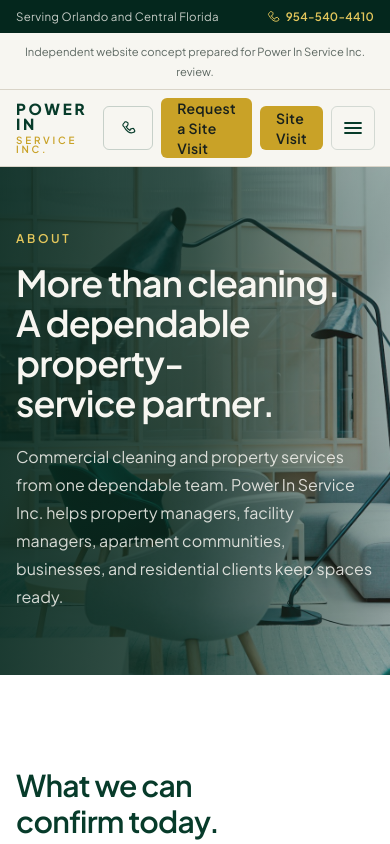
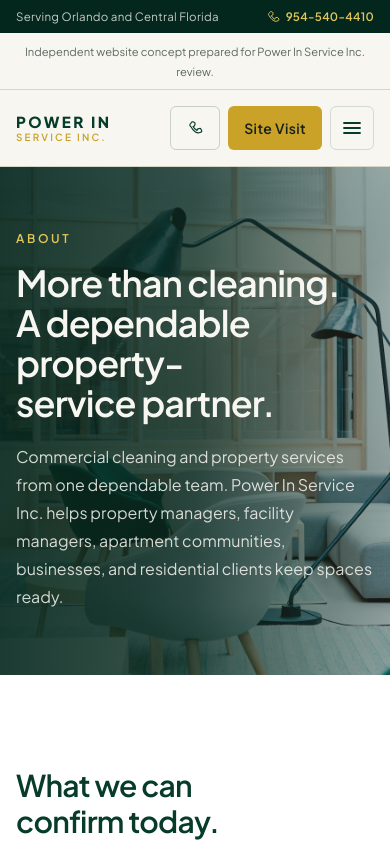
Before and after one commit to salutethegenius/demo-powerinservice-site, a Next.js app: page /about in a window 390 px wide. Shown: the top 844 px of the page. Built offline with nearby package versions, Linux system fonts and the light colour scheme.

Commit message:
Fix header wrapping and duplicate mobile quote buttons
Keep the wordmark on two lines, and use a single site-visit control so Tailwind display classes no longer show both labels at once.

```diff
--- a/src/components/layout/Header.tsx
+++ b/src/components/layout/Header.tsx
@@ -42,7 +42,7 @@ export function Header() {
       <Container className="flex h-[4.75rem] items-center justify-between gap-4">
         <Wordmark />
 
-        <nav aria-label="Primary" className="hidden items-center gap-1 xl:flex">
+        <nav aria-label="Primary" className="hidden items-center gap-0.5 xl:flex">
           {desktopItems.map((item) => {
             const active =
               pathname === item.href ||
@@ -52,7 +52,7 @@ export function Header() {
                 key={item.label}
                 href={item.href}
                 className={clsx(
-                  "rounded-md px-3 py-2 text-sm font-medium transition-colors",
+                  "rounded-md px-2.5 py-2 text-sm font-medium transition-colors",
                   active
                     ? "text-forest"
                     : "text-muted hover:text-forest",
@@ -64,7 +64,7 @@ export function Header() {
           })}
         </nav>
 
-        <div className="flex items-center gap-2">
+        <div className="flex shrink-0 items-center gap-2">
           <a
             href={businessSettings.phoneHref}
             className={clsx(
@@ -78,15 +78,10 @@ export function Header() {
           </a>
           <Link
             href="/request-quote"
-            className={clsx(buttonClassName("gold", "sm"), "hidden md:inline-flex")}
+            className={clsx(buttonClassName("gold", "sm"), "shrink-0 px-3 sm:px-4")}
           >
-            Request a Site Visit
-          </Link>
-          <Link
-            href="/request-quote"
-            className={clsx(buttonClassName("gold", "sm"), "px-3 md:hidden")}
-          >
-            Site Visit
+            <span className="sm:hidden">Site Visit</span>
+            <span className="hidden sm:inline">Request a Site Visit</span>
           </Link>
           <button
             type="button"
--- a/src/components/ui/Wordmark.tsx
+++ b/src/components/ui/Wordmark.tsx
@@ -17,7 +17,7 @@ export function Wordmark({
     <span className={clsx("block leading-none", className)}>
       <span
         className={clsx(
-          "block text-[0.95rem] font-extrabold tracking-[0.18em] sm:text-[1.05rem]",
+          "block whitespace-nowrap text-[0.95rem] font-extrabold tracking-[0.16em] sm:text-[1.05rem]",
           inverted ? "text-ivory" : "text-forest",
         )}
       >
@@ -25,7 +25,7 @@ export function Wordmark({
       </span>
       <span
         className={clsx(
-          "mt-1 block text-[0.62rem] font-semibold tracking-[0.28em] sm:text-[0.68rem]",
+          "mt-1 block whitespace-nowrap text-[0.62rem] font-semibold tracking-[0.22em] sm:text-[0.68rem]",
           inverted ? "text-gold-soft" : "text-gold",
         )}
       >
@@ -41,7 +41,7 @@ export function Wordmark({
   return (
     <Link
       href={href}
-      className="inline-block rounded-sm"
+      className="inline-block shrink-0 rounded-sm"
       aria-label={`${businessSettings.businessName} home`}
     >
       {content}
```
